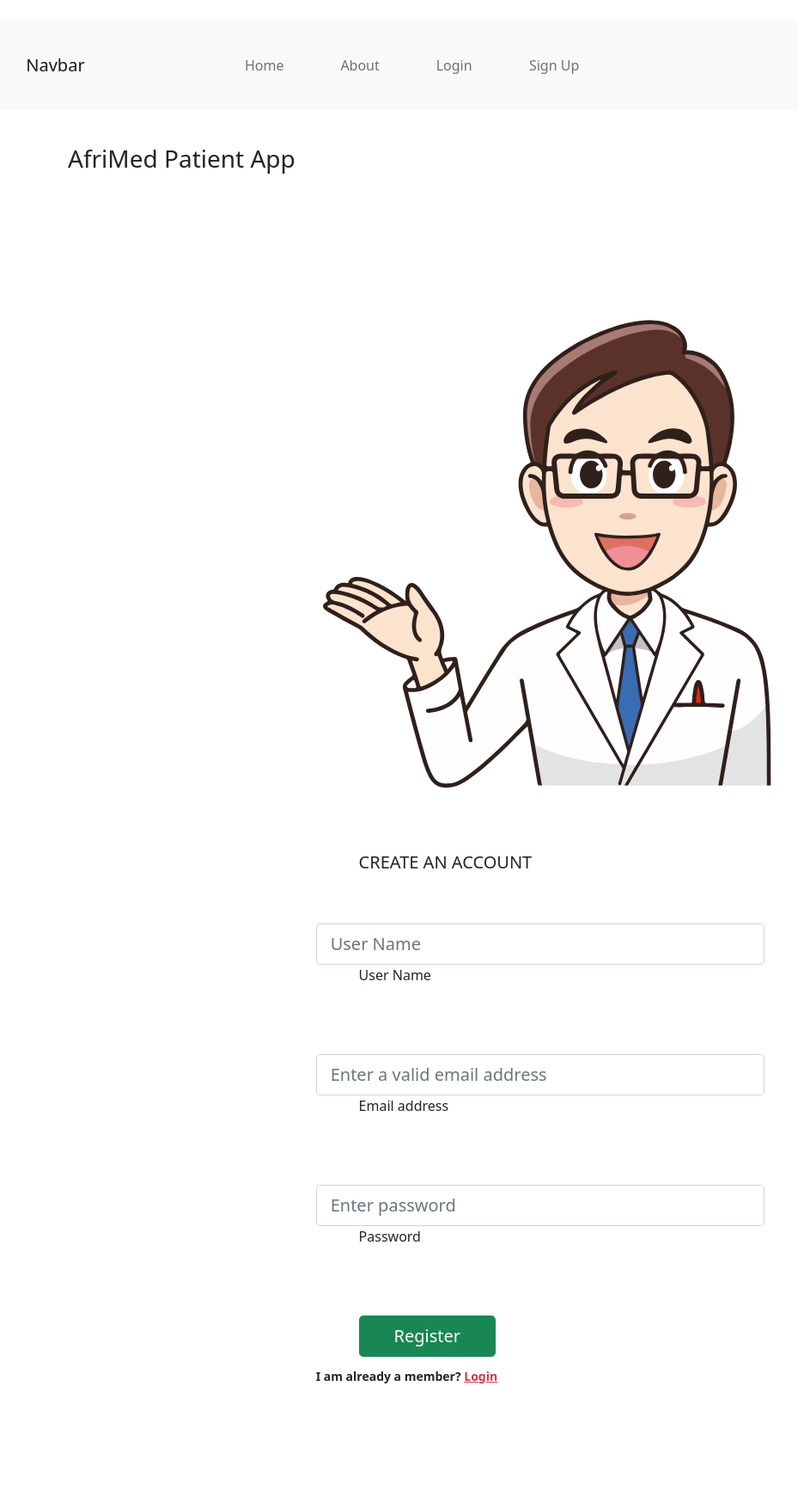
After one commit to Barasa-Micah/Afrimed-backend, a FastAPI app: template afrimed_patient/templates/signup.html in a window 1280 px wide. The commit adds this page. Shown: the whole page at 86% size, without its empty margins (3-932 px from the left). Run offline with FastAPI, Linux system fonts and the light colour scheme; the template is opened without the code that fills it, so the values that code supplies are empty.

Commit message:
signup html template commit

```diff
--- a/afrimed_patient/main.py
+++ b/afrimed_patient/main.py
@@ -26,3 +26,9 @@ def login(request: Request):
     return templates.TemplateResponse(
         "signin.html", {"request": request}
     )
+
+@app.get("/user/signup")
+def signup(request: Request):
+    return templates.TemplateResponse(
+        "signup.html", {"request": request}
+    )
--- a/afrimed_patient/templates/base.html
+++ b/afrimed_patient/templates/base.html
@@ -33,7 +33,7 @@
         </div>
       </nav>
 <div class="container">
-    <div class="row"><p><h3>AfriMed Patient Module.</h3></p>
+    <div class="row"><p><h3>AfriMed Patient App</h3></p>
     {% block content %}{% endblock %}
   </div>
 </div>
--- a/afrimed_patient/templates/index.html
+++ b/afrimed_patient/templates/index.html
@@ -5,7 +5,7 @@
 {% block content %}
 
 <div class="event">
-    <p><h1>Welcome to the home page.</h1></p>
+  <p><h1>Welcome to the AfriMed home page.</h1></p>
 </div>
 
 {% endblock %}
--- /dev/null
+++ b/afrimed_patient/templates/signup.html
@@ -0,0 +1,42 @@
+{% extends "base.html" %}
+
+{% block title %}Sign Up Page{% endblock %}
+
+{% block content %}
+<section style="margin-top: 50px;">
+  <div class="container h-custom">
+    <div class="row d-flex justify-content-center align-items-center h-100">
+      <div class="col-lg-6">
+        <img src="{{ url_for('static', path='/images/1533845191.svg')}}" class="img-fluid" alt="Sample image">
+      </div>
+      <div class="col-lg-6 col-md-6">
+        <form action="/signupuser" method="post">
+          <div class="d-flex flex-row align-items-center justify-content-center justify-content-lg-start">
+            <p class="lead fw-normal mb-2 me-3">CREATE AN ACCOUNT</p>
+          </div>
+
+          <div class="form-outline mb-4">
+            <input type="text" id="username" class="form-control form-control-lg" name="username" placeholder="User Name" value="{{ username }}" />
+            <label class="form-label" for="username">User Name</label>
+          </div>
+
+          <div class="form-outline mb-4">
+            <input type="email" id="mail" class="form-control form-control-lg" name="email" value="{{ email }}" placeholder="Enter a valid email address" />
+            <label class="form-label" for="mail">Email address</label>
+          </div>
+
+          <div class="form-outline mb-3">
+            <input type="password" id="pass" name="password" value="{{ password }}" class="form-control form-control-lg" placeholder="Enter password" />
+            <label class="form-label" for="pass">Password</label>
+          </div>
+
+          <div class="text-center text-lg-start mt-4 pt-2">
+            <button type="submit" class="btn btn-success btn-lg" style="padding-left: 2.5rem; padding-right: 2.5rem;">Register</button>
+            <p class="small fw-bold mt-2 pt-1 mb-0">I am already a member? <a href="/user/signin" class="link-danger">Login</a></p>
+          </div>
+        </form>
+      </div>
+    </div>
+  </div>
+</section>
+{% endblock %}
```
